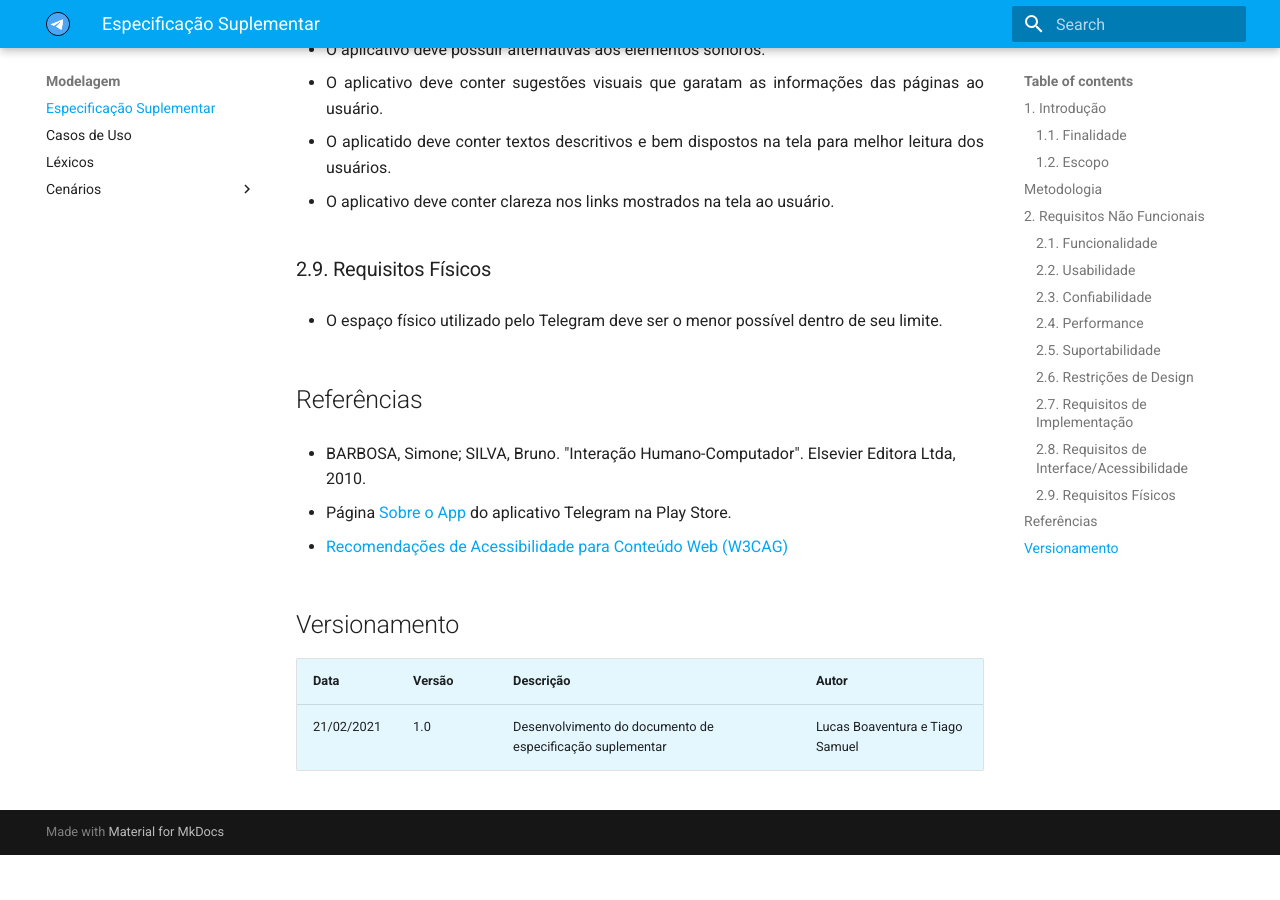
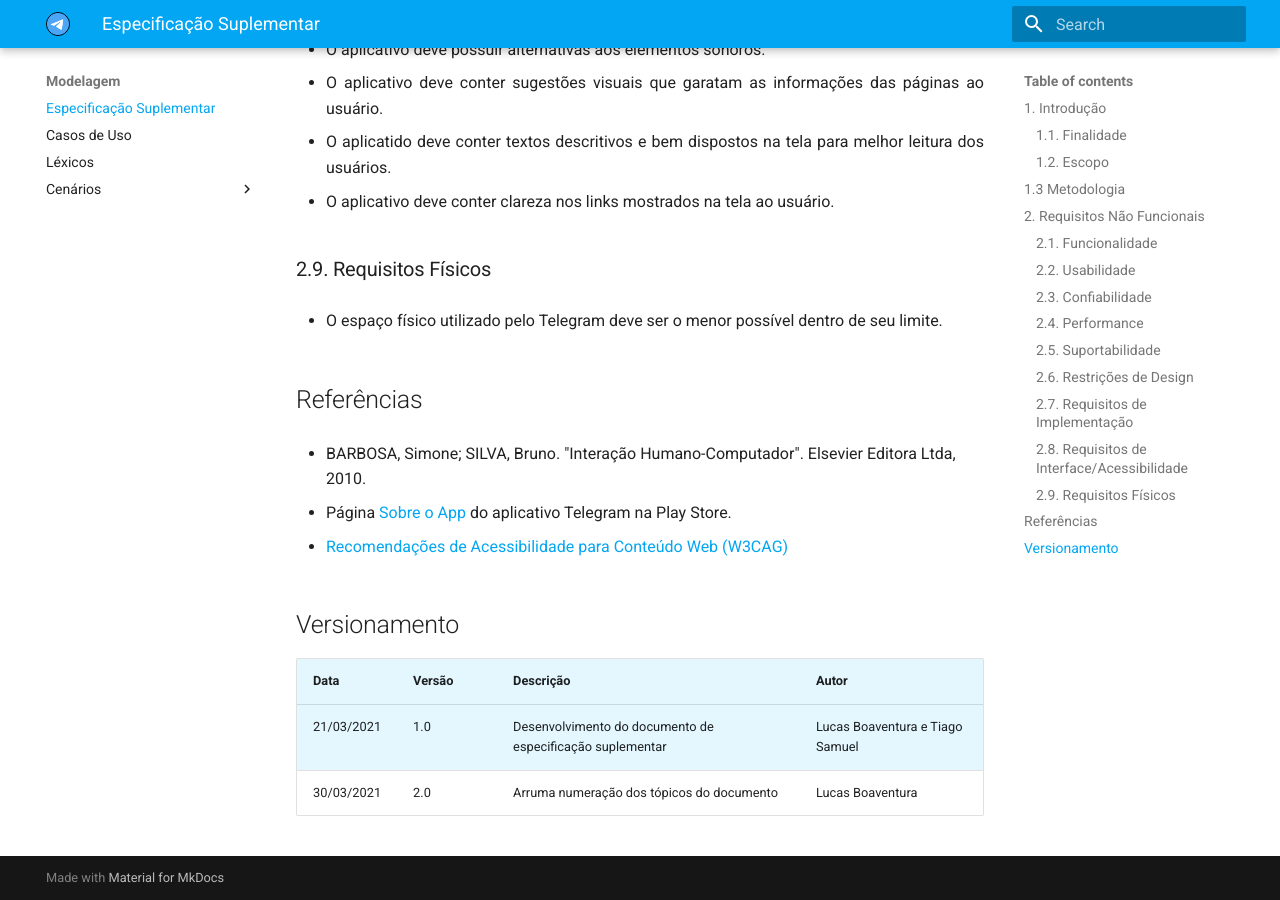
Before and after one commit to Requisitos-de-Software/2020.2-Telegram, an MkDocs documentation site: the page built from docs/modelagem/Especificação_Suplementar.md, in a window 1280 px wide and 900 px high, scrolled down 3909 px. Built offline with MkDocs 1.6.1 and Material for MkDocs 9.7.7, drawn with Linux system fonts in a browser that asks for light colours; before the commit the page ends 4764 px from its top, so only the background shows below that; some of the changed text lies outside the part shown.

Commit message:
Atualiza documento de especificação suplementar

```diff
--- a/docs/modelagem/Especificação_Suplementar.md
+++ b/docs/modelagem/Especificação_Suplementar.md
@@ -12,7 +12,7 @@
 ### 1.2. Escopo
 <p align='justify'>&emsp; O telegram é um aplicativo para troca de mensagens entre usuários. Existem vários tipos de mensagens dentro do aplicativo e também é possível realizar chamadas e alguns outros requisitos. </p>
 
-## Metodologia
+## 1.3 Metodologia
 <p align='justify'> &emsp; A metodologia utilizada será o método FURPS+, que é um modelo para classificação de atributos de qualidade de software.</p>
 
 * F - Funcionality (Funcionalidade)<br/>
@@ -139,4 +139,5 @@
 
 | Data       | Versão | Descrição                                    | Autor                                                         |
 | ---------- | ------ | -------------------------------------------- | ------------------------------------------------------------- |
-| 21/02/2021 | 1.0    | Desenvolvimento do documento de especificação suplementar | Lucas Boaventura e Tiago Samuel |
+| 21/03/2021 | 1.0    | Desenvolvimento do documento de especificação suplementar | Lucas Boaventura e Tiago Samuel |
+| 30/03/2021 | 2.0    | Arruma numeração dos tópicos do documento | Lucas Boaventura |
```
